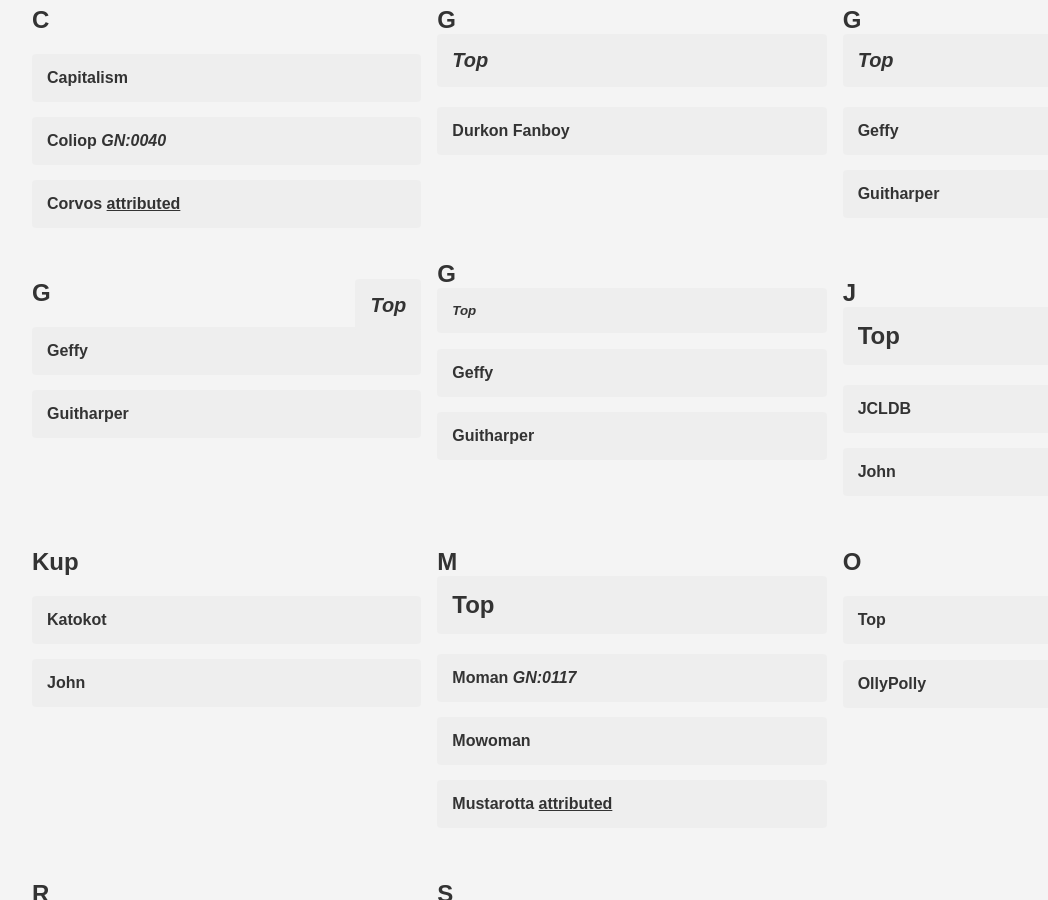
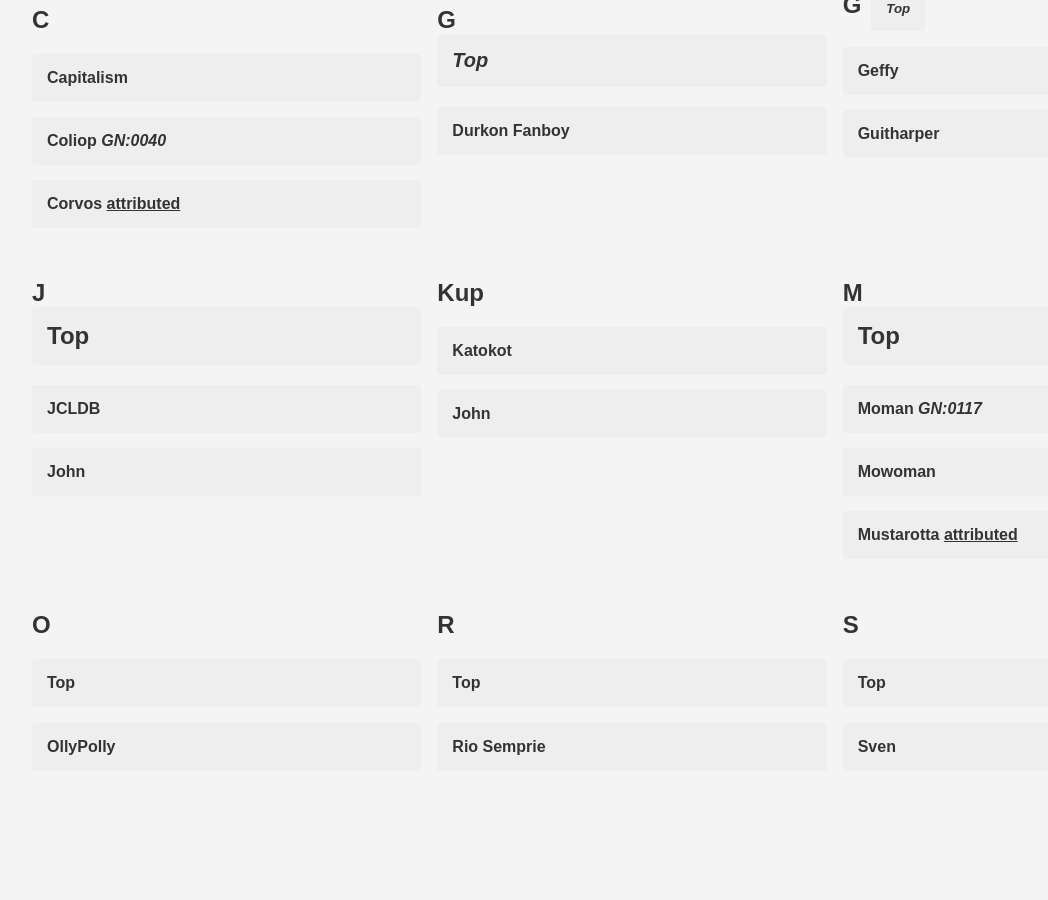
Before and after one commit to sirhcb/NAtesting, a Jekyll site: the page built from index.html, in a window 1280 px wide and 900 px high, scrolled down 649 px. Shown: the whole window, without its empty margins (8-1056 px from the left). Built offline with Jekyll 4.4.1, drawn with Linux system fonts in a browser that asks for light colours; after the commit the page ends 1476 px from its top, so only the background shows below that.

Commit message:
Refactor section G header layout with flexbox
Replaced section headers with a flexbox layout for better alignment.

```diff
--- a/index.html
+++ b/index.html
@@ -123,33 +123,15 @@
   </ul>
 </div>
 
-
-
-<!-- Section G -->
-<div id="section-E">
-  <h2>G <small><i><a href="https://sirhcb.github.io/NotreArms/">Top</a></i></small></h2>
-  <ul>
-    <li><a href="/NotreArms/slideshows/Series II/#slide-1">Geffy</a></li>
-    <li><a href="/NotreArms/slideshows/Series I/#slide-1">Guitharper</a></li>
-  </ul>
-</div>
-
-    <!-- Section G -->
-<div id="section-F">
-  <h2>
-    G
-    <small style="float: right;"><i><a href="https://sirhcb.github.io/NotreArms/">Top</a></i></small>
-  </h2>
-  <ul>
-    <li><a href="/NotreArms/slideshows/Series II/#slide-1">Geffy</a></li>
-    <li><a href="/NotreArms/slideshows/Series I/#slide-1">Guitharper</a></li>
-  </ul>
-</div>
-
 <!-- Section G -->
 <div id="section-G">
-  <h2 style="display: inline; margin-right: 10px;">G</h2>
-  <small><i><a href="https://sirhcb.github.io/NotreArms/">Top</a></i></small>
+
+  <!-- This new wrapper forces the header and link together -->
+  <div style="display: flex; align-items: baseline; gap: 10px;">
+    <h2 style="margin: 0;">G</h2>
+    <small><i><a href="https://github.io">Top</a></i></small>
+  </div>
+
   <ul>
     <li><a href="/NotreArms/slideshows/Series II/#slide-1">Geffy</a></li>
     <li><a href="/NotreArms/slideshows/Series I/#slide-1">Guitharper</a></li>
```
